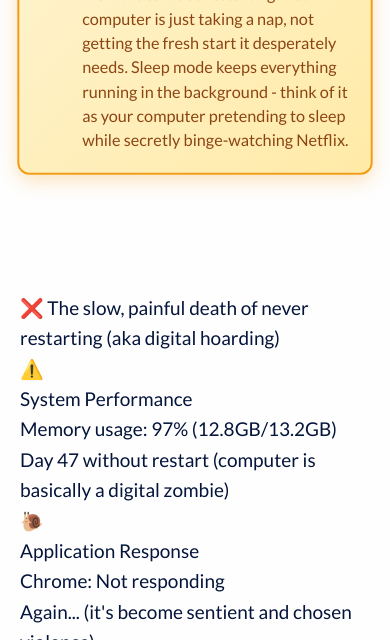
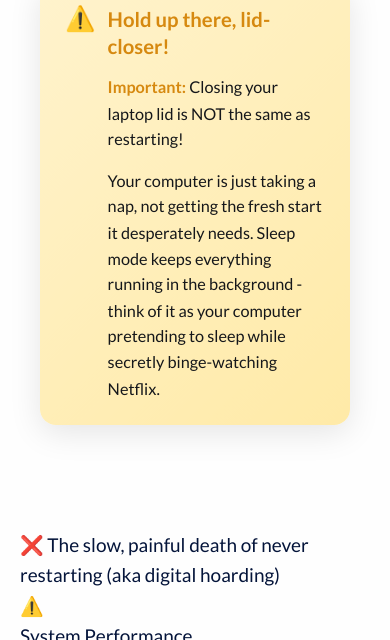
Before and after one commit to npc137/justrestart.com, a plain HTML site: page index.html in a window 390 px wide. Shown: the part 623-1263 px from the top of the page. Drawn offline with nearby package versions, Linux system fonts and the light colour scheme.

Commit message:
Redesign important notice card and improve styles
Refactored the important notice about closing the laptop lid into a dedicated card with improved structure and accessibility in index.html. Updated styles.css to add new classes for the notice card, enhance responsiveness, and provide better dark mode and accessibility support. Adjusted script.js to apply dynamic styles to the new notice card and its title in restart mode. Minor update to README.md to simplify acknowledgments.

```diff
--- a/index.html
+++ b/index.html
@@ -45,18 +45,24 @@
                     existence without restarts! Even machines need their beauty sleep, and frankly, your laptop is starting to look a bit
                     rough around the edges 💻😴
                 </h2>
-                <!-- Important notice about closing laptop lids -->
+            </header>
+
+            <!-- Important notice card - separate from header with its own breathing room -->
+            <section class="container notice-section" aria-labelledby="lid-notice-heading">
+              <div class="important-notice-card">
                 <div class="important-notice">
                   <div class="notice-icon">⚠️</div>
                   <div class="notice-content">
-                    <strong>Important:</strong> Closing your laptop lid is NOT the same as restarting!
-                    Your computer is just taking a nap, not getting the fresh start it desperately needs.
-                    Sleep mode keeps everything running in the background - think of it as your computer pretending to sleep while
-                    secretly binge-watching Netflix.
+                            <h3 id="lid-notice-heading" class="notice-title">Hold up there, lid-closer!</h3>
+                            <p><strong>Important:</strong> Closing your laptop lid is NOT the same as restarting!</p>
+                            <p>Your computer is just taking a nap, not getting the fresh start it desperately needs.
+                              Sleep mode keeps everything running in the background - think of it as your computer pretending to sleep while
+                            secretly binge-watching Netflix.</p>
+                            </div>
                     </div>
-                    </div>
-            </header>
-            </div>
+                </div>
+                </section>
+                </div>
 
         <main id="main-content">
           <section class="container nonos" aria-labelledby="problems-heading">
--- a/script.js
+++ b/script.js
@@ -96,6 +96,18 @@ function activateRestartMode() {
     const notice = document.getElementsByClassName('important-notice')[0];
     if (notice) {
         notice.style.cssText = 'background: #000 !important; border: 2px solid #00ff00 !important; color: #00ff00 !important; box-shadow: 0 0 20px #00ff00 !important;';
+    }
+
+    // Style the notice card container
+    const noticeCard = document.getElementsByClassName('important-notice-card')[0];
+    if (noticeCard) {
+        noticeCard.style.cssText = 'background: #000 !important; box-shadow: 0 0 30px #00ff00 !important;';
+    }
+
+    // Style the notice title
+    const noticeTitle = document.getElementsByClassName('notice-title')[0];
+    if (noticeTitle) {
+        noticeTitle.style.cssText = 'color: #00ff00 !important;';
     }
 }
 
--- a/styles.css
+++ b/styles.css
@@ -217,22 +217,40 @@ h1.name {
       /* Better line height */
     }
 
-    /* Important notice styles */
+        /* Important notice section and card styles */
+        .notice-section {
+          margin: 60px auto;
+          max-width: 900px;
+        }
+
+        .important-notice-card {
+          background: #fff;
+          border-radius: 16px;
+          box-shadow: 0 8px 32px rgba(0, 0, 0, 0.1);
+          overflow: hidden;
+          margin: 0 auto;
+          transition: transform 0.3s ease, box-shadow 0.3s ease;
+        }
+
+        .important-notice-card:hover {
+          transform: translateY(-2px);
+          box-shadow: 0 12px 40px rgba(0, 0, 0, 0.15);
+        }
     .important-notice {
         background: linear-gradient(135deg, #fff3cd 0%, #ffeaa7 100%);
           border: 2px solid #f39c12;
           border-radius: 12px;
-      padding: 25px;
-      margin: 40px 0;
+        padding: 40px;
+          margin: 0;
           display: flex;
           align-items: flex-start;
-      gap: 15px;
+        gap: 20px;
           box-shadow: 0 4px 15px rgba(243, 156, 18, 0.2);
           animation: gentle-pulse 3s ease-in-out infinite;
     }
 
     .notice-icon {
-      font-size: 28px;
+        font-size: 32px;
           flex-shrink: 0;
           line-height: 1;
     }
@@ -240,10 +258,25 @@ h1.name {
     .notice-content {
         flex: 1;
           font-size: clamp(16px, 4vw, 18px);
-      line-height: 1.5;
+        line-height: 1.6;
           color: #8b4513;
     }
 
+        .notice-title {
+          margin: 0 0 15px 0;
+          font-size: clamp(20px, 5vw, 24px);
+          font-weight: 700;
+          color: #d68910;
+          line-height: 1.3;
+        }
+
+        .notice-content p {
+          margin: 0 0 15px 0;
+        }
+
+        .notice-content p:last-child {
+          margin-bottom: 0;
+        }
     .notice-content strong {
         color: #d68910;
           font-weight: 700;
@@ -268,13 +301,42 @@ h1.name {
         .important-notice {
             animation: none;
           }
+                .important-notice-card:hover {
+                  transform: none;
+                }
     }
 
     /* Mobile adjustments for the notice */
     @media (max-width: 768px) {
+        .notice-section {
+            margin: 40px auto;
+          }
                 .important-notice {
-        padding: 20px;
-        margin: 30px 0;
+            padding: 30px;
+              gap: 15px;
+            }
+
+            .notice-icon {
+              font-size: 28px;
+            }
+
+            .notice-title {
+              font-size: 20px;
+            }
+
+            .notice-content {
+              font-size: 16px;
+            }
+            }
+
+            /* Even smaller mobile adjustments */
+            @media (max-width: 480px) {
+              .notice-section {
+                margin: 30px auto;
+              }
+
+              .important-notice {
+                padding: 25px;
                 gap: 12px;
               }
 
@@ -650,6 +712,7 @@ h1.name {
         background-color: ButtonFace;
       }
 }
+
 /* Dark mode support */
 @media (prefers-color-scheme: dark) {
   body {
@@ -695,6 +758,31 @@ h1.name {
   }
         }
 
+                /* Dark mode support for notice elements */
+                @media (prefers-color-scheme: dark) {
+                  .important-notice-card {
+                    background: #2a2a2a;
+                    box-shadow: 0 8px 32px rgba(0, 0, 0, 0.4);
+                  }
+
+                  .important-notice {
+                    background: linear-gradient(135deg, #3d3520 0%, #4a4121 100%);
+                    border-color: #d68910;
+                    color: #e0e0e0;
+                  }
+
+                  .notice-title {
+                    color: #ffd700;
+                  }
+
+                  .notice-content {
+                    color: #e0e0e0;
+                  }
+
+                  .notice-content strong {
+                    color: #ffd700;
+                  }
+                }
         /* Print styles */
         @media print {
             #preloadimg {
@@ -756,7 +844,6 @@ h1.name {
 
         /* Focus visible for better keyboard navigation */
                 @supports selector(:focus-visible) {
-
             a:focus:not(:focus-visible),
               button:focus:not(:focus-visible) {
                 outline: none;
@@ -768,3 +855,4 @@ h1.name {
                 outline-offset: 2px;
               }
                 }
+                }
```
Also changed, not shown: 1 other file. Lines whose indentation alone changed are shown as unchanged.
